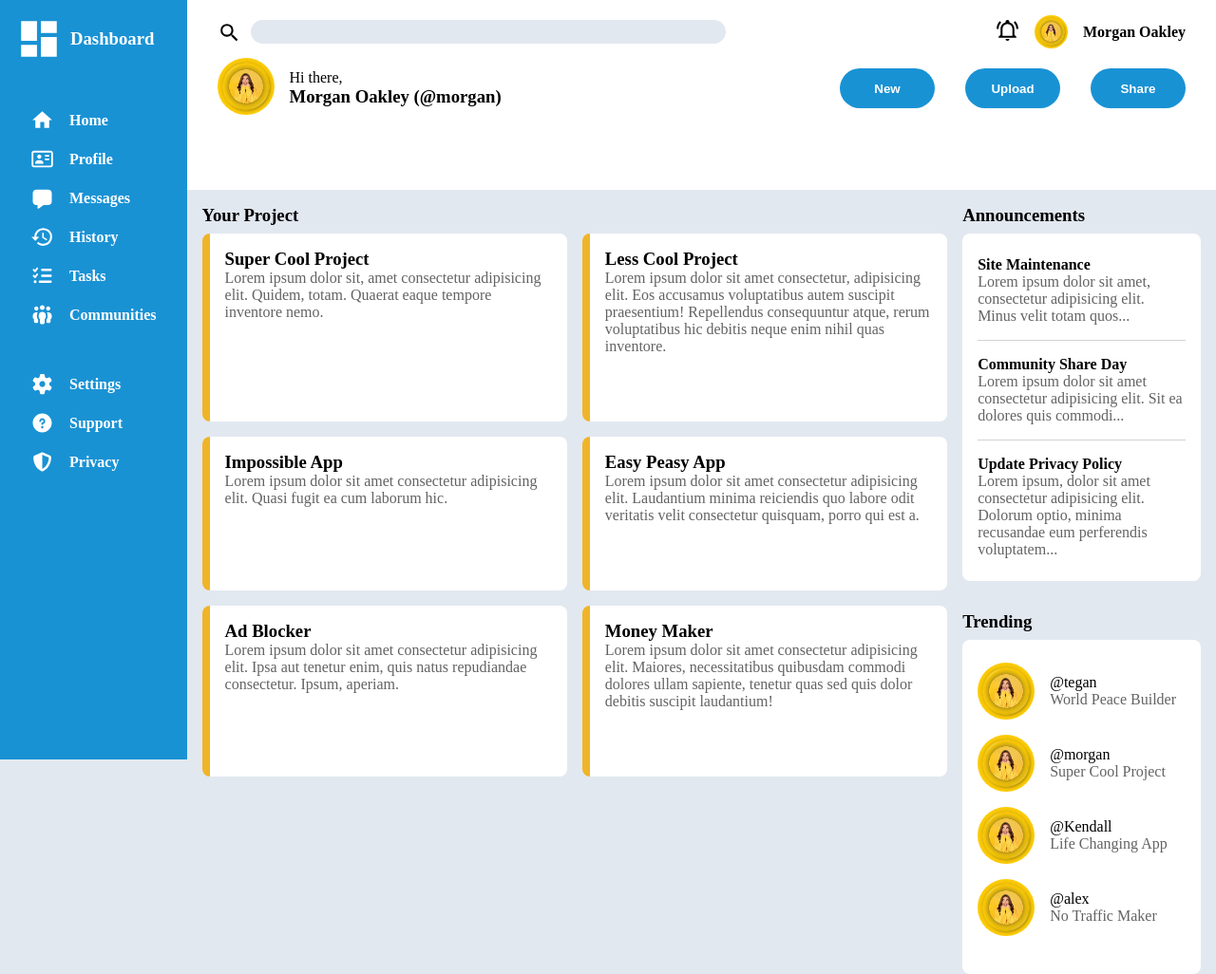
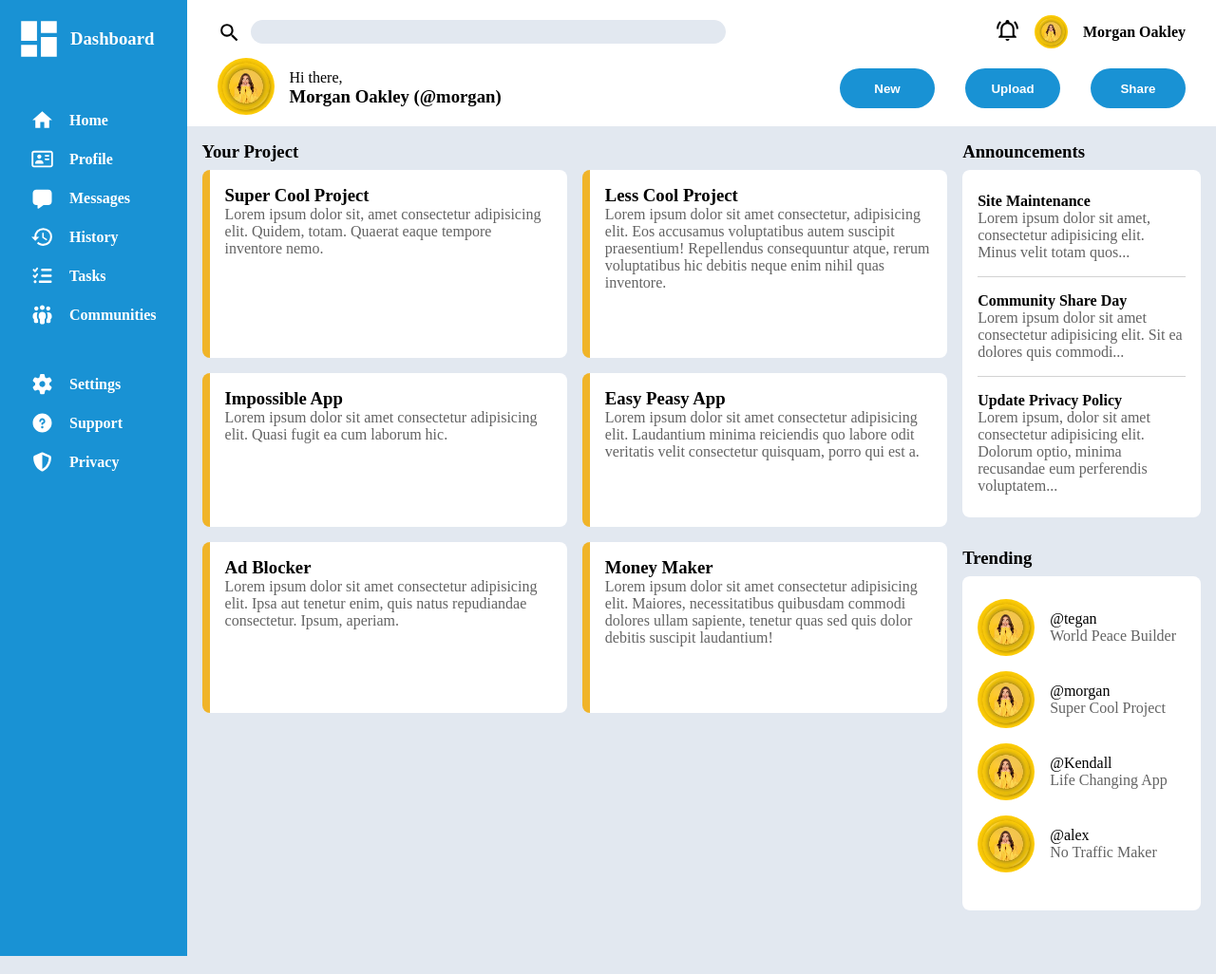
Before and after one commit to fanuelH/top-admin-dashboard, a plain HTML site: page index.html in a window 1280 px wide. Shown: the whole page at 95% size. Drawn offline with Linux system fonts and the light colour scheme.

Commit message:
style(body): change from rows to auto-fit and change header bottom padding from 0 to 0.5em

```diff
--- a/assets/css/style.css
+++ b/assets/css/style.css
@@ -21,7 +21,7 @@ body {
   height: 100vh;
   display: grid;
   grid-template-columns: repeat(8, 1fr);
-  grid-template-rows: repeat(4, 1fr);
+  grid-template-rows: repeat(auto-fit, 1fr);
 }
 
 menu li > a {
@@ -47,7 +47,7 @@ header {
   gap: 10px;
   grid-area: 1 / 2 / 2 / 9;
   background-color: white;
-  padding: 1em 2em 0;
+  padding: 1em 2em 0.5em;
 }
 
 .top-head-wrapper {
```
